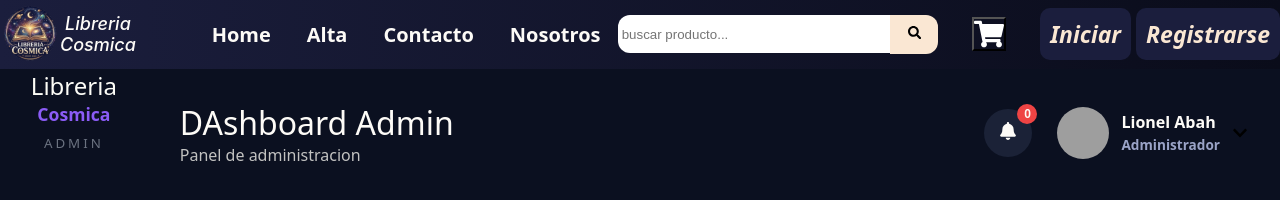
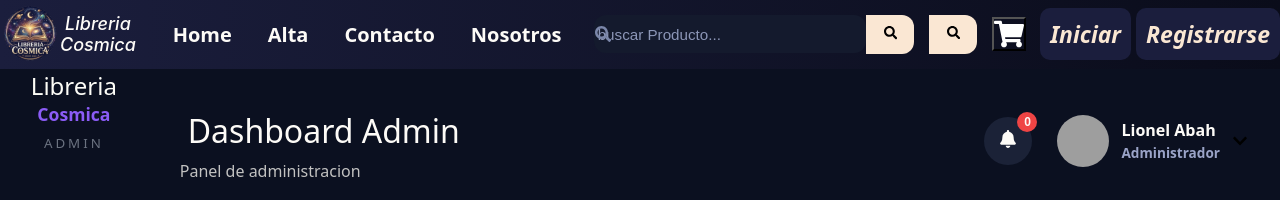
Before and after one commit to leoabah/E-comerce_App, a React (Vite) app in the folder FrontEnd/: page /admin in a window 1280 px wide. Shown: the top 200 px of the page. Built offline with nearby package versions, Linux system fonts and the light colour scheme; no server answers; grey boxes are pictures that could not be loaded.

Commit message:
Implement search functionality and improve header styles; add SearchContext and SearchHome component

```diff
--- a/FrontEnd/src/components/Header.jsx
+++ b/FrontEnd/src/components/Header.jsx
@@ -6,10 +6,13 @@ import { CartContext } from  "@/context/CartContext"
 import logoHeader from "@/assets/logo.png"
 import MiniCart from '@/components/MiniCart.jsx'
 import { AuthContext } from '../context/AuthContext'
+import SearchHome from "./SearchHome"
+import { SearchContext } from '../context/SearchContext'
 
 
 export default function Header() {
 
+  const {search,setSearch}=useContext(SearchContext);
 
 
   const  { totalItems } = useContext(CartContext);
@@ -58,8 +61,15 @@ export default function Header() {
                  <Link to="/about" className='link-nav' >Nosotros</Link>
 
             <div className='search'>
-              <input className='inpHead'  type='text' placeholder='buscar producto...'/>
-              <button className='searchBtn'><FaSearch/></button>
+
+              <SearchHome
+                search={search}
+                setSearch={setSearch}
+              />
+
+              <button className='searchBtn'>
+                <FaSearch/>
+                </button>
             </div>
           </div>
 
--- a/FrontEnd/src/components/ProductsCard.jsx
+++ b/FrontEnd/src/components/ProductsCard.jsx
@@ -7,7 +7,7 @@ import { FaMinus, FaPlus } from "react-icons/fa";
 
 
 export default  function ProductsCard({
-    products,
+    product,
     deleteProduct
 })  {
 
@@ -19,26 +19,23 @@ export default  function ProductsCard({
         } = useContext(CartContext);
 
         const cartItem = cart.find(
-            item => item.id === products._id
-
+            item => item._id === product._id
         );
 
         const isAdmin = false;
 
 
-        const imageUrl = Array.isArray(products.image)
-           ? products.image[0]
-           : products.image;
+          const imageUrl = Array.isArray(product.image)
+              ? product.image[0]
+              : product.image;
 
            console.log("BASE_URL:", import.meta.env.BASE_URL);
            console.log("IMAGE:",imageUrl)
 
            const finalImage =
            imageUrl
-           ? import.meta.env.BASE_URL
-           + imageUrl.replace("/", "")
-           : import.meta.env.BASE_URL
-           + "placeholder.jpg"
+           ? import.meta.env.BASE_URL + imageUrl.replace("/", "")
+           : import.meta.env.BASE_URL + "placeholder.jpg";
 
            console.log("FINAL:", finalImage);
     return (
@@ -48,24 +45,22 @@ export default  function ProductsCard({
             <img
             src={
             imageUrl
-            ? import.meta.env.BASE_URL
-             + imageUrl.replace("/","")
-            : import.meta.env.BASE_URL
-             + "placerholder.jpg"
+            ? import.meta.env.BASE_URL + imageUrl.replace("/", "")
+            : import.meta.env.BASE_URL + "placeholder.jpg"
         }
-            alt={products.title}
+            alt={product.title}
             />
 
-            <h3>{products.title}</h3>
+            <h3>{product.title}</h3>
 
-            <p> ${products.price} ars</p>
+            <p> ${product.price} ars</p>
 
             {!cartItem ? (
 
             <button
               className="btn-card"
-              onClick={()=>{
-                addToCart(products);
+                                onClick={()=>{
+                                addToCart(product);
                 toast.success(
                     "Producto agregado"
                 );
@@ -80,7 +75,7 @@ export default  function ProductsCard({
                  <button
                     className="btn-count"
                     onClick={() =>
-                        decreaseQuantity(products._id)
+                        decreaseQuantity(product._id)
                     }
                 >
                <FaMinus/>
@@ -92,9 +87,9 @@ export default  function ProductsCard({
 
              <button
                      className="btn-count"
-                     onClick={()=>
-                        increaseQuantity(products._id)
-                }
+                            onClick={()=>
+                                increaseQuantity(product._id)
+                     }
              >
                <FaPlus/>
              </button>
@@ -104,7 +99,7 @@ export default  function ProductsCard({
       )}
 
             <Link
-            to={`/products/${products._id}`}
+            to={`/products/${product._id}`}
             className="cart-detail"
             >
                 Ver detalles
@@ -116,14 +111,14 @@ export default  function ProductsCard({
                 <button
                 className="btn-delete"
                 onClick={()=>
-                    deleteProduct(products._id)
+                    deleteProduct(product._id)
                 }
                 >
                    Eliminar
                 </button>
 
                 <Link
-                to={`/edit/${products._id}`}
+                to={`/edit/${product._id}`}
                 className="btn-edit"
                 >
                     Editar
--- /dev/null
+++ b/FrontEnd/src/components/SearchHome.jsx
@@ -0,0 +1,23 @@
+ import { FaSearch } from "react-icons/fa";
+
+ export default function SearchHome({search, setSearch}) {
+
+
+   return (
+
+             <div className="search-Bar">
+                 <FaSearch className="search-icon" />
+
+                 <input
+                 type="text"
+                 placeholder="buscar Producto..."
+                 value={search}
+                 onChange={(e) => setSearch(e.target.value)}
+                 />
+                 <button>
+                    <FaSearch/>
+                 </button>
+
+             </div>
+         );
+ }
--- a/FrontEnd/src/components/admin/HeaderAdmin.jsx
+++ b/FrontEnd/src/components/admin/HeaderAdmin.jsx
@@ -5,7 +5,7 @@ export default function HearderAdmin(){
     return (
         <header className=" admin-header">
             <div className="header-left">
-                <h1>DAshboard Admin</h1>
+                <h1>Dashboard Admin</h1>
                 <p>Panel de administracion </p>
             </div>
 
--- /dev/null
+++ b/FrontEnd/src/context/SearchContext.jsx
@@ -0,0 +1,19 @@
+import { createContext, useState } from "react";
+
+import React from 'react'
+
+export const SearchContext = createContext();
+
+export  function SearchProvider({children}) {
+
+    const [search, setSearch]=useState("");
+  return (
+    <SearchContext.Provider
+    value={{
+        search, setSearch
+    }}
+       >
+        {children}
+    </SearchContext.Provider>
+  );
+}
--- a/FrontEnd/src/pages/Home.jsx
+++ b/FrontEnd/src/pages/Home.jsx
@@ -1,9 +1,9 @@
 //import ProductDetail from "@/components/ProductDetail";
 import ProductsCard from "@/components/ProductsCard";
-import React, { useState , useEffect} from "react";
+import React, { useState , useEffect, useContext} from "react";
 import Carrusel from "@/components/Carrusel";
 import productsApi from "../api/productsApi";
-
+import { SearchContext } from "../context/SearchContext";
 import "@/styles/product-card.scss"
 import "@/styles/home.scss"
 import "@/styles/Carrusel.scss"
@@ -14,8 +14,15 @@ import banner3 from "@/assets/Banner3.png"
 
 
 export default function Home() {
+
      const images =[banner1,banner2,banner3];
-     const [products ,setProducts]= useState([]);
+     const {search} = useContext(SearchContext);
+     const [products,setProducts]=useState([]);
+     const filteredProducts = products.filter(product =>
+      product.title
+      .toLowerCase()
+      .includes(search.toLowerCase())
+     );
 
     useEffect(() => {
 
@@ -88,10 +95,10 @@ export default function Home() {
 
           <div className = "products-grid">
             {
-            products.map(product => (
+            filteredProducts.map(product => (
                   < ProductsCard
                      key={product._id}
-                     products={product}
+                     product={product}
                      deleteProduct={deleteProduct}
                      />
             ) )
--- a/FrontEnd/src/styles/admin/_headerAdmin.scss
+++ b/FrontEnd/src/styles/admin/_headerAdmin.scss
@@ -10,6 +10,7 @@
 .header-left h1{
     color:#Fdfbf7;
     font-size: 2rem;
+    padding: .5rem;
 }
 
 .header-left p{
```
Also changed, not shown: FrontEnd/src/main.jsx (+7 -3 lines).
